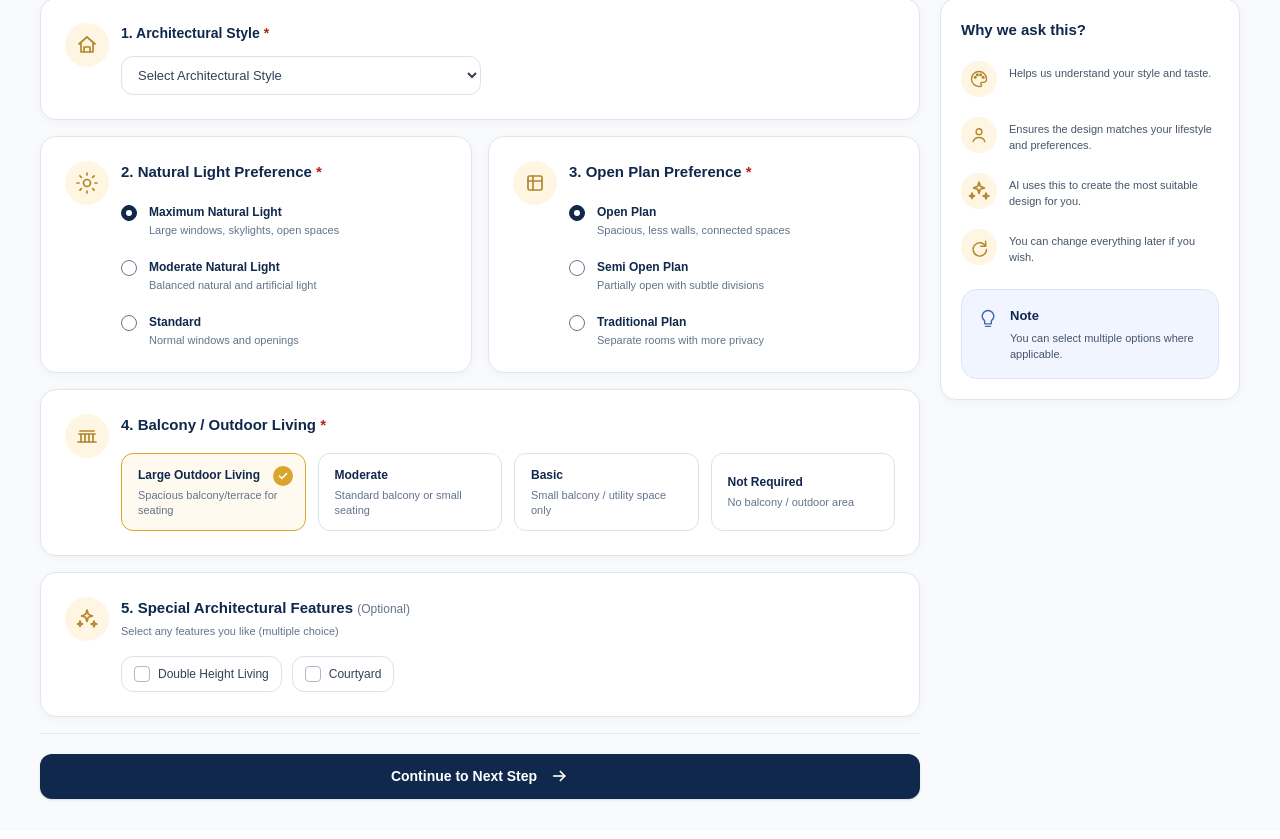
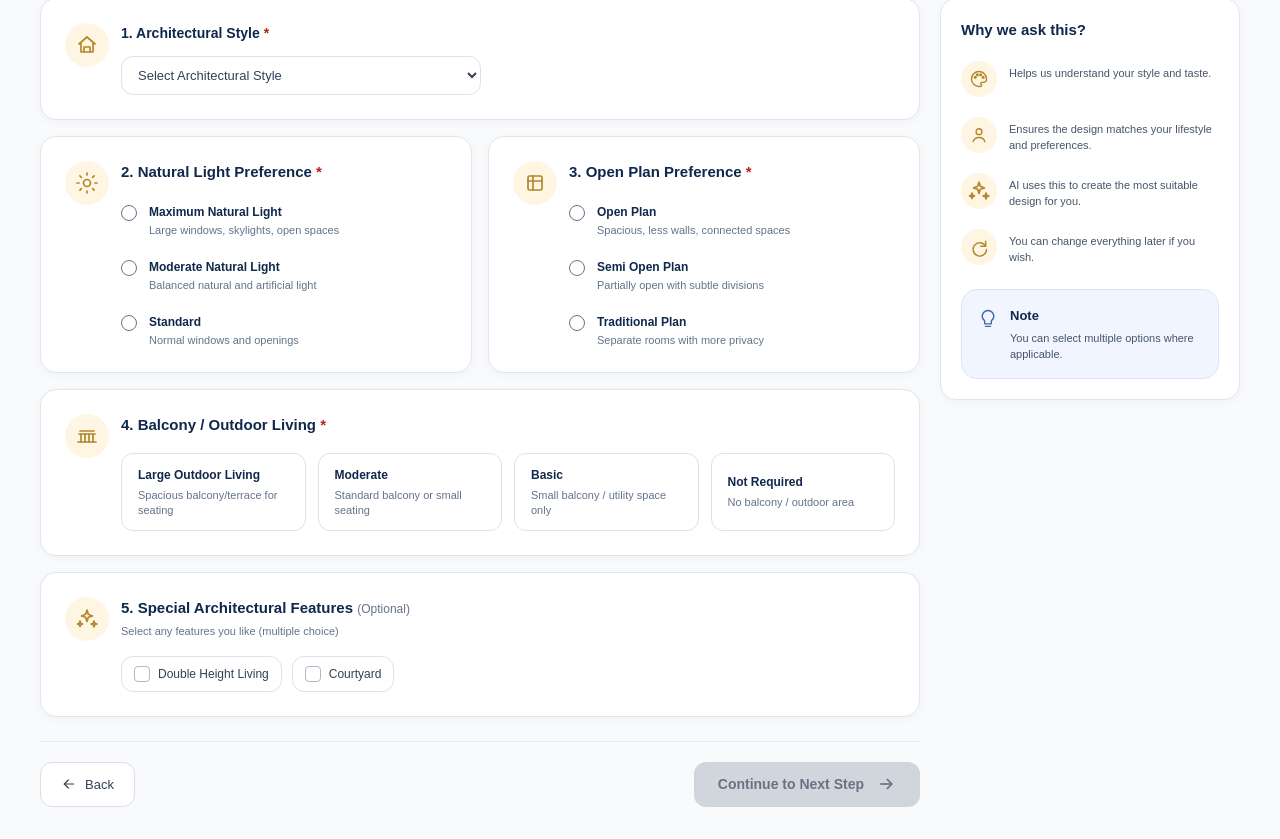
Before and after one commit to dkdipendu-crypto/vdory-frontend, a Next.js app: page /screen-3 in a window 1280 px wide. Shown: the part 264-1103 px from the top of the page. Built offline with nearby package versions, Linux system fonts and the light colour scheme.

Commit message:
Updated screen 3

```diff
--- a/app/screen-1/page.tsx
+++ b/app/screen-1/page.tsx
@@ -1699,11 +1699,13 @@ onChange={(e) => setFloorCount(e.target.value)}
 className="h-10 w-full rounded-[7px] border border-[#d9dee7] bg-white px-3 text-[13px] text-[#334155] outline-none transition focus:border-[#10284c] focus:ring-1 focus:ring-[#10284c]"
 >
 <option value="">Select Number of Floors</option>
-<option value="ground">Ground Floor</option>
-<option value="first">G+1 Floor</option>
-<option value="second">G+2 Floor</option>
-<option value="third">G+3 Floor</option>
-<option value="more-than-four">More than 4 Floors</option>
+<option value="Ground">Ground Floor</option>
+<option value="G+1">G+1 Floor</option>
+<option value="G+2">G+2 Floor</option>
+<option value="G+3">G+3 Floor</option>
+<option value="G+4">G+4 Floors</option>
+<option value="G+5">G+5 Floors</option>
+<option value="G+6">G+6 Floors</option>
 </select>
 </div>
 </div>
--- a/app/screen-3/page.tsx
+++ b/app/screen-3/page.tsx
@@ -646,12 +646,18 @@ const [screen2Data, setScreen2Data] = useState<Screen2Data | null>(null);
 const [showProfile, setShowProfile] = useState(false);
 
 const [architecturalStyle, setArchitecturalStyle] = useState("");
-const [naturalLight, setNaturalLight] = useState("maximum");
-const [openPlan, setOpenPlan] = useState("open");
-const [outdoorLiving, setOutdoorLiving] = useState("large");
+const [naturalLight, setNaturalLight] = useState("");
+const [openPlan, setOpenPlan] = useState("");
+const [outdoorLiving, setOutdoorLiving] = useState("");
 const [architecturalFeatures, setArchitecturalFeatures] = useState<
 string[]
 >([]);
+
+const isScreen3Complete =
+architecturalStyle.trim() !== "" &&
+naturalLight.trim() !== "" &&
+openPlan.trim() !== "" &&
+outdoorLiving.trim() !== "";
 
 /* =========================================================
 LOAD PREVIOUS DATA
@@ -1240,14 +1246,43 @@ strokeLinejoin="round"
 
 {/* ================= BOTTOM ACTIONS ================= */}
 
-<div className="mt-2 flex items-center justify-between gap-4 border-t border-[#e5e7eb] pt-5">
+<div className="mt-6 flex flex-col-reverse gap-3 border-t border-[#e5e7eb] pt-5 sm:flex-row sm:items-center sm:justify-between">
+<button
+type="button"
+onClick={goBack}
+className="hidden lg:inline-flex items-center justify-center gap-2 rounded-xl border border-[#d9dee7] bg-white px-5 py-3 text-[13px] font-medium text-[#334155] transition hover:bg-[#f8fafc]"
+>
+<svg
+viewBox="0 0 24 24"
+fill="none"
+stroke="currentColor"
+strokeWidth="1.8"
+className="h-4 w-4"
+>
+<path
+strokeLinecap="round"
+strokeLinejoin="round"
+d="M19 12H5"
+/>
+<path
+strokeLinecap="round"
+strokeLinejoin="round"
+d="m11 18-6-6 6-6"
+/>
+</svg>
 
-{/* CONTINUE */}
+Back
+</button>
 
 <button
 type="button"
 onClick={continueToNextStep}
-className="flex w-full items-center justify-center gap-3 rounded-xl bg-[#10284c] px-6 py-3 text-[14px] font-semibold text-white shadow-sm transition hover:bg-[#0c203d] sm:min-w-[220px]"
+disabled={!isScreen3Complete}
+className={`inline-flex items-center justify-center gap-3 rounded-xl px-6 py-3 text-[14px] font-semibold ${
+isScreen3Complete
+? "bg-[#10284c] text-white hover:bg-[#0d213f] cursor-pointer"
+: "bg-gray-300 text-gray-500 cursor-not-allowed"
+}`}
 >
 Continue to Next Step
 
```
